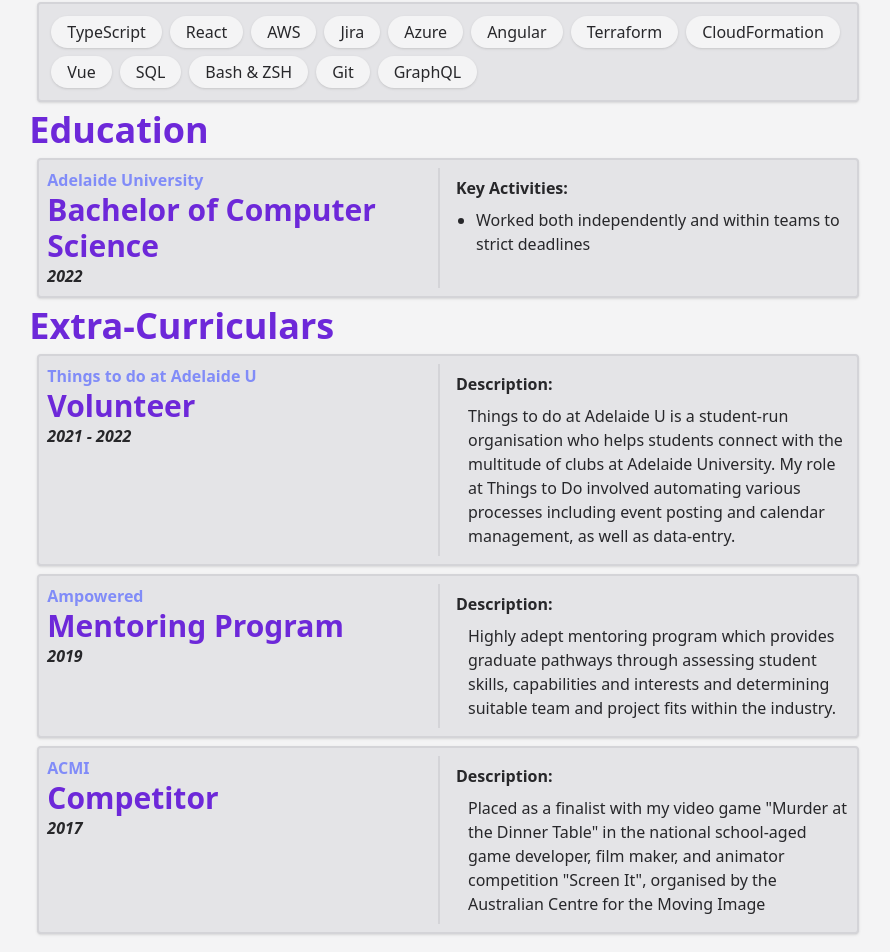
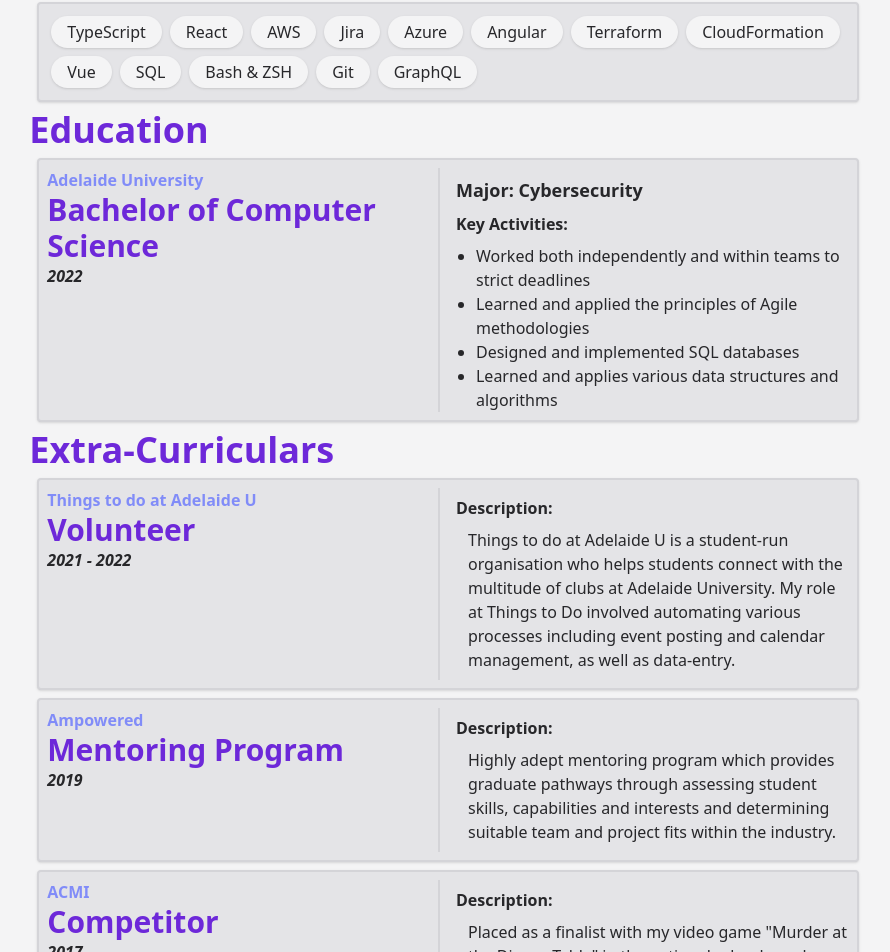
Before and after one commit to ashleytowner/next-playground, a Next.js app: page /resume in a window 1280 px wide. Shown: the part 1664-2616 px from the top of the page, without its empty margins (192-1082 px from the left). Built offline with nearby package versions, Linux system fonts and the light colour scheme.

Commit message:
Added more information about university

```diff
--- a/src/app/resume/page.tsx
+++ b/src/app/resume/page.tsx
@@ -165,11 +165,15 @@
         position="Bachelor of Computer Science"
         duration="2022"
       >
+        <p className="text-lg font-bold">Major: Cybersecurity</p>
         <p className="font-bold">Key Activities:</p>
         <ul className="pl-5 list-disc">
           <li>
             Worked both independently and within teams to strict deadlines
           </li>
+          <li>Learned and applied the principles of Agile methodologies</li>
+          <li>Designed and implemented SQL databases</li>
+          <li>Learned and applies various data structures and algorithms</li>
         </ul>
       </Experience>
       <h2>Extra-Curriculars</h2>
```
